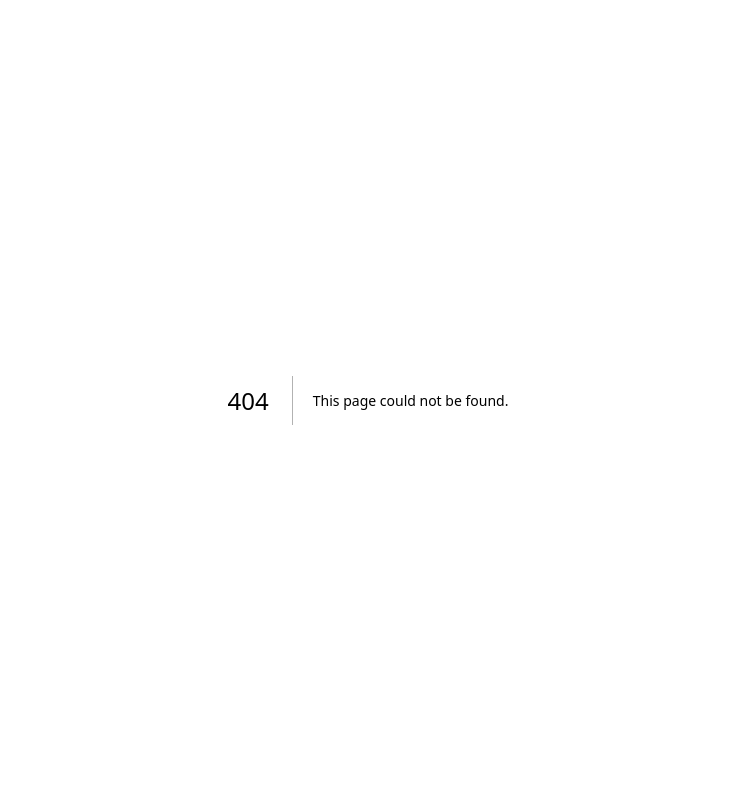
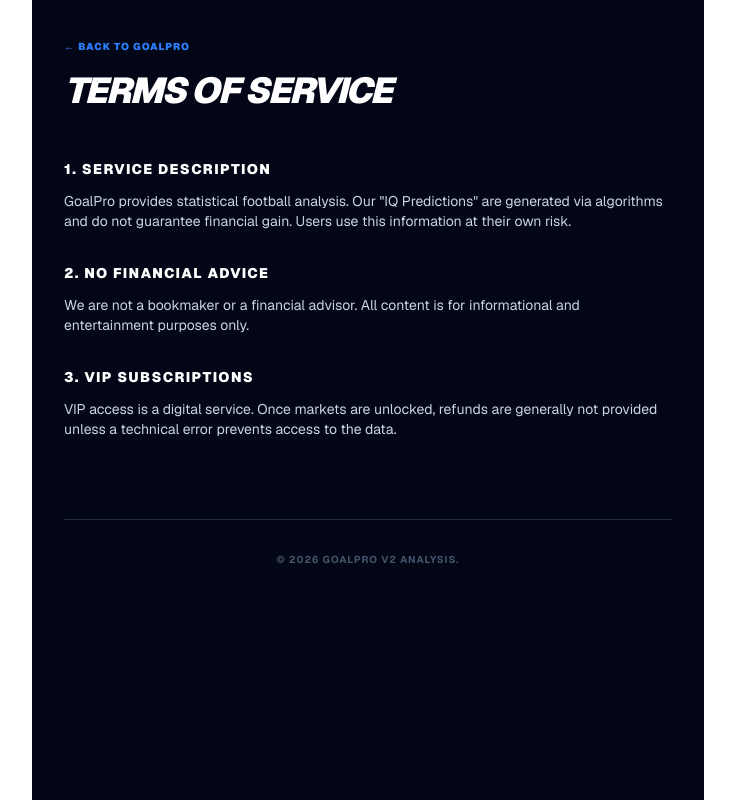
Before and after one commit to sikhokele-crypto/goalpro-v2, a Next.js app: page /terms in a window 1280 px wide. Before the commit this address had no page. Shown: the whole page, without its empty margins (272-1007 px from the left). Built offline with nearby package versions, Linux system fonts and the light colour scheme.

Commit message:
Create page.tsx

```diff
--- /dev/null
+++ b/app/terms/page.tsx
@@ -0,0 +1,34 @@
+"use client";
+import Link from 'next/link';
+
+export default function TermsOfService() {
+  return (
+    <main className="min-h-screen bg-[#020617] text-slate-300 p-8 font-sans max-w-2xl mx-auto leading-relaxed">
+      <header className="mb-12">
+        <Link href="/" className="text-blue-500 font-black uppercase text-[10px] tracking-widest mb-4 inline-block">← Back to GoalPro</Link>
+        <h1 className="text-4xl font-black text-white italic tracking-tighter uppercase">Terms of Service</h1>
+      </header>
+
+      <section className="space-y-8 text-sm">
+        <div>
+          <h2 className="text-white font-black uppercase tracking-widest mb-3">1. Service Description</h2>
+          <p>GoalPro provides statistical football analysis. Our "IQ Predictions" are generated via algorithms and do not guarantee financial gain. Users use this information at their own risk.</p>
+        </div>
+
+        <div>
+          <h2 className="text-white font-black uppercase tracking-widest mb-3">2. No Financial Advice</h2>
+          <p>We are not a bookmaker or a financial advisor. All content is for informational and entertainment purposes only.</p>
+        </div>
+
+        <div>
+          <h2 className="text-white font-black uppercase tracking-widest mb-3">3. VIP Subscriptions</h2>
+          <p>VIP access is a digital service. Once markets are unlocked, refunds are generally not provided unless a technical error prevents access to the data.</p>
+        </div>
+      </section>
+
+      <footer className="mt-20 pt-8 border-t border-slate-800 text-center text-[10px] text-slate-600 font-bold uppercase tracking-widest">
+        © 2026 GoalPro V2 Analysis.
+      </footer>
+    </main>
+  );
+}
```
